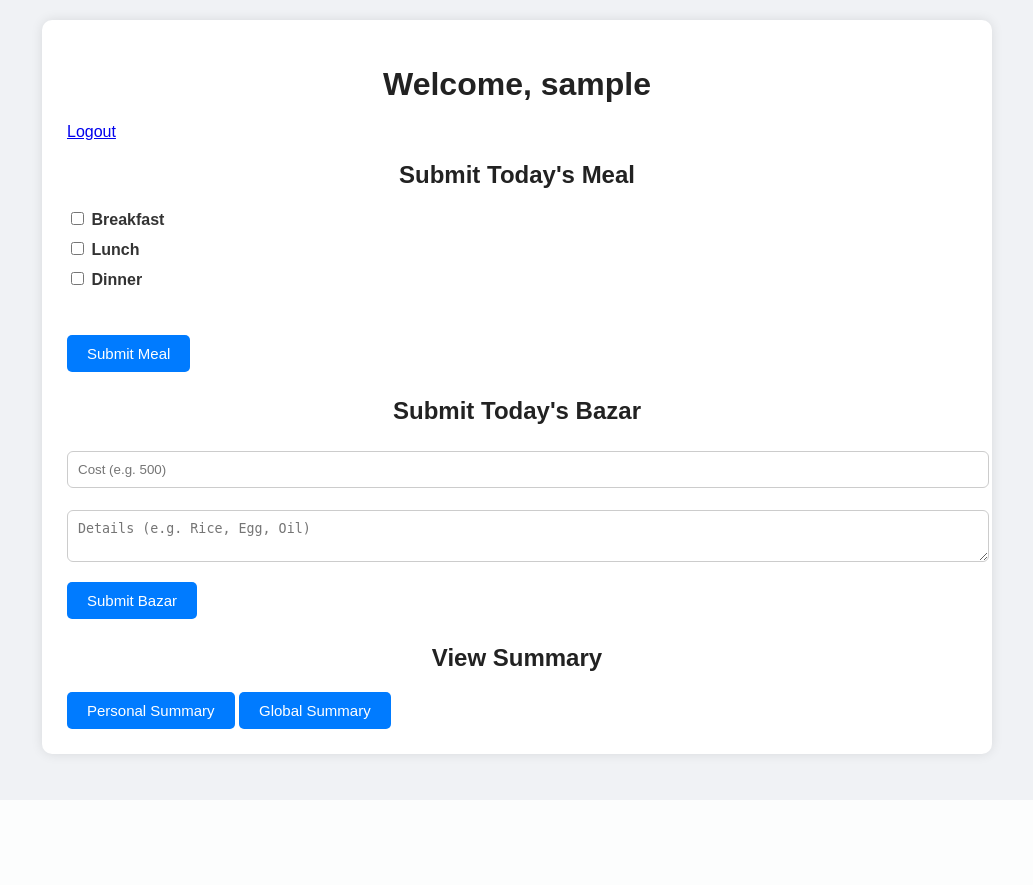
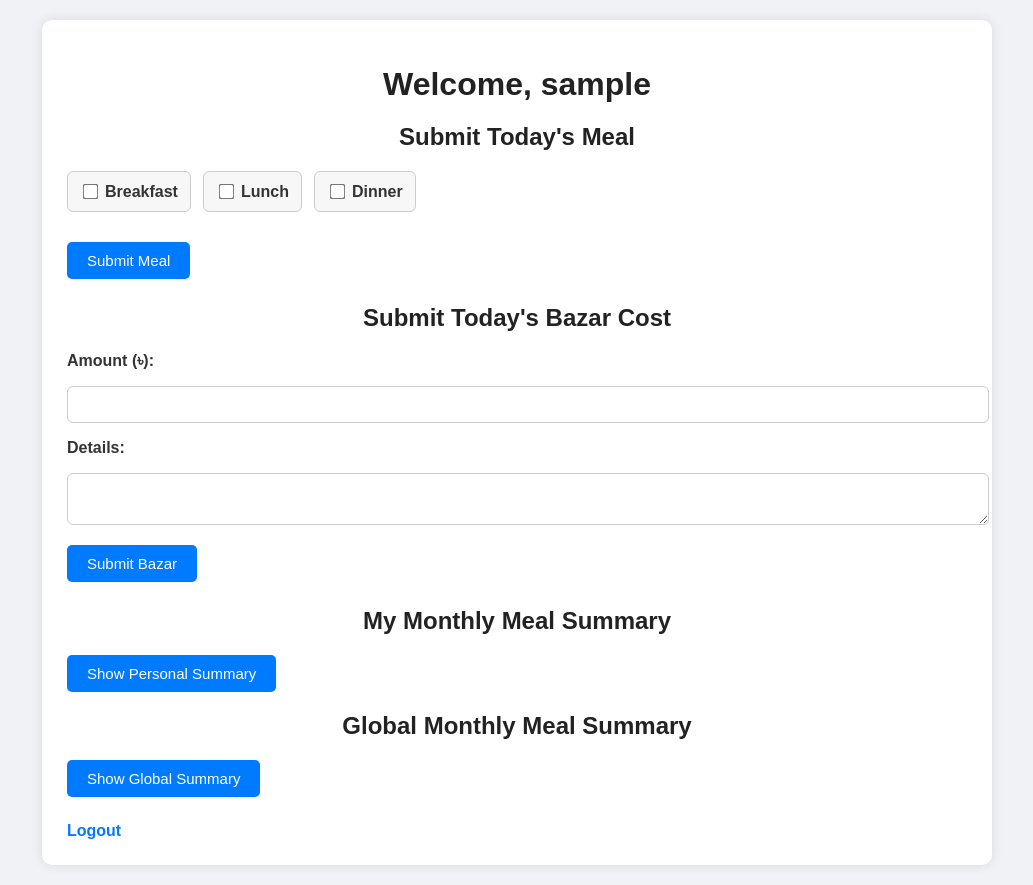
Before and after one commit to tasfiq1110/website, a Flask app: page /dashboard in a window 1280 px wide. Shown: the whole page, without its empty margins (123-1156 px from the left). Before the commit the page ends 764 px from the top, so only its background shows below. Run offline with Flask 3, Linux system fonts and the light colour scheme; the visitor is signed in with stand-in values (Sample User, id 1).

Commit message:
Update dashboard.html

```diff
--- a/templates/dashboard.html
+++ b/templates/dashboard.html
@@ -2,46 +2,50 @@
 <html lang="en">
 <head>
     <meta charset="UTF-8">
-  <title>Dashboard - Welcome</title>
-  <link rel="stylesheet" href="/static/style.css">
-  <script defer src="/static/script.js"></script>
+    <title>Dashboard - Meal Tracker</title>
+    <link rel="stylesheet" href="{{ url_for('static', filename='style.css') }}">
 </head>
 <body>
     <div class="container">
-    <h1>Welcome, {{ username }}</h1>
-    <a href="/logout" class="logout-btn">Logout</a>
+        <h1>Welcome, {{ session['username'] }}</h1>
 
         <!-- Meal Submission Form -->
-    <section class="form-section">
         <h2>Submit Today's Meal</h2>
         <form id="mealForm">
-        <label><input type="checkbox" name="meal[]" value="Breakfast"> Breakfast</label>
-        <label><input type="checkbox" name="meal[]" value="Lunch"> Lunch</label>
-        <label><input type="checkbox" name="meal[]" value="Dinner"> Dinner</label>
-        <br><br>
+            <div class="checkbox-group">
+                <label><input type="checkbox" name="meal" value="Breakfast">Breakfast</label>
+                <label><input type="checkbox" name="meal" value="Lunch">Lunch</label>
+                <label><input type="checkbox" name="meal" value="Dinner">Dinner</label>
+            </div>
             <button type="submit">Submit Meal</button>
-        <p id="mealResult"></p>
+            <div id="mealResult" class="result"></div>
         </form>
-    </section>
 
-    <!-- Bazar Submission -->
-    <section class="form-section">
-      <h2>Submit Today's Bazar</h2>
+        <!-- Bazar Cost Form -->
+        <h2>Submit Today's Bazar Cost</h2>
         <form id="bazarForm">
-        <input type="number" name="cost" placeholder="Cost (e.g. 500)" required><br>
-        <textarea name="details" placeholder="Details (e.g. Rice, Egg, Oil)" required></textarea><br>
+            <label for="cost">Amount (৳):</label>
+            <input type="number" id="cost" name="cost" required>
+            <label for="details">Details:</label>
+            <textarea id="details" name="details" required></textarea>
             <button type="submit">Submit Bazar</button>
-        <p id="bazarResult"></p>
+            <div id="bazarResult" class="result"></div>
         </form>
-    </section>
 
-    <!-- Summary Section -->
-    <section class="form-section">
-      <h2>View Summary</h2>
-      <button id="personalSummaryBtn">Personal Summary</button>
-      <button id="globalSummaryBtn">Global Summary</button>
-      <div id="summaryTable"></div>
-    </section>
+        <!-- Personal Summary -->
+        <h2>My Monthly Meal Summary</h2>
+        <button id="personalSummaryBtn">Show Personal Summary</button>
+        <div id="personalSummary"></div>
+
+        <!-- Global Summary -->
+        <h2>Global Monthly Meal Summary</h2>
+        <button id="globalSummaryBtn">Show Global Summary</button>
+        <div id="globalSummary"></div>
+
+        <!-- Logout -->
+        <a id="logout" href="/logout">Logout</a>
     </div>
+
+    <script src="{{ url_for('static', filename='script.js') }}"></script>
 </body>
 </html>
```
Lines whose indentation alone changed are shown as unchanged.
